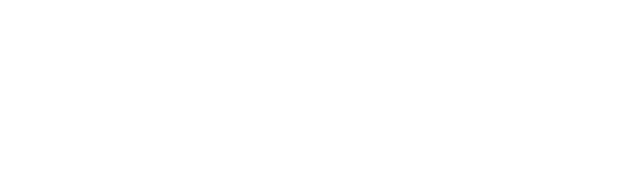
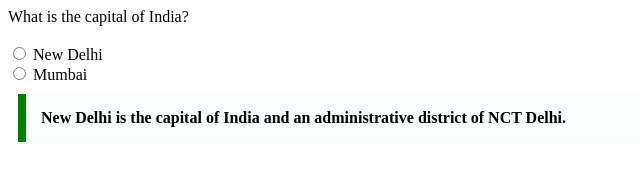
Before and after one commit to acciojob/trivia-Amit-Kumar22, a website: page main.html in a window 1280 px wide. Shown: the whole page, without its empty margins (0-640 px from the left). Drawn offline with Linux system fonts and the light colour scheme.

Commit message:
created a submission

```diff
--- a/main.html
+++ b/main.html
@@ -8,6 +8,19 @@
 
 <body>
 	<!-- the entire body must be written by student -->
+	<div class="question">What is the capital of India?</div>
+	<br>
+	<div>
+	<input type="radio" name="checkbox" id="delhi">
+	<label class="delhi">New Delhi</label>
+	</div>
+	<div>
+	<input type="radio" name="checkbox" id="mumbai">
+	<label class="mumbai">Mumbai</label>
+	</div>
+	<blockquote cite="https://en.wikipedia.org/wiki/New_Delhi">
+ New Delhi is the capital of India and an administrative district of NCT Delhi.
+</blockquote>
     <script type="text/javascript" src="./script.js">
 </script>
 
--- a/styles.css
+++ b/styles.css
@@ -1,2 +1,10 @@
 
 /* Your CSS Code here. */
+blockquote{
+max-width: 600px;
+margin: 10px;
+padding: 15px;
+border-left: 8px solid green;
+background-color: #f8fffe;
+font-weight: bold;
+}
```
